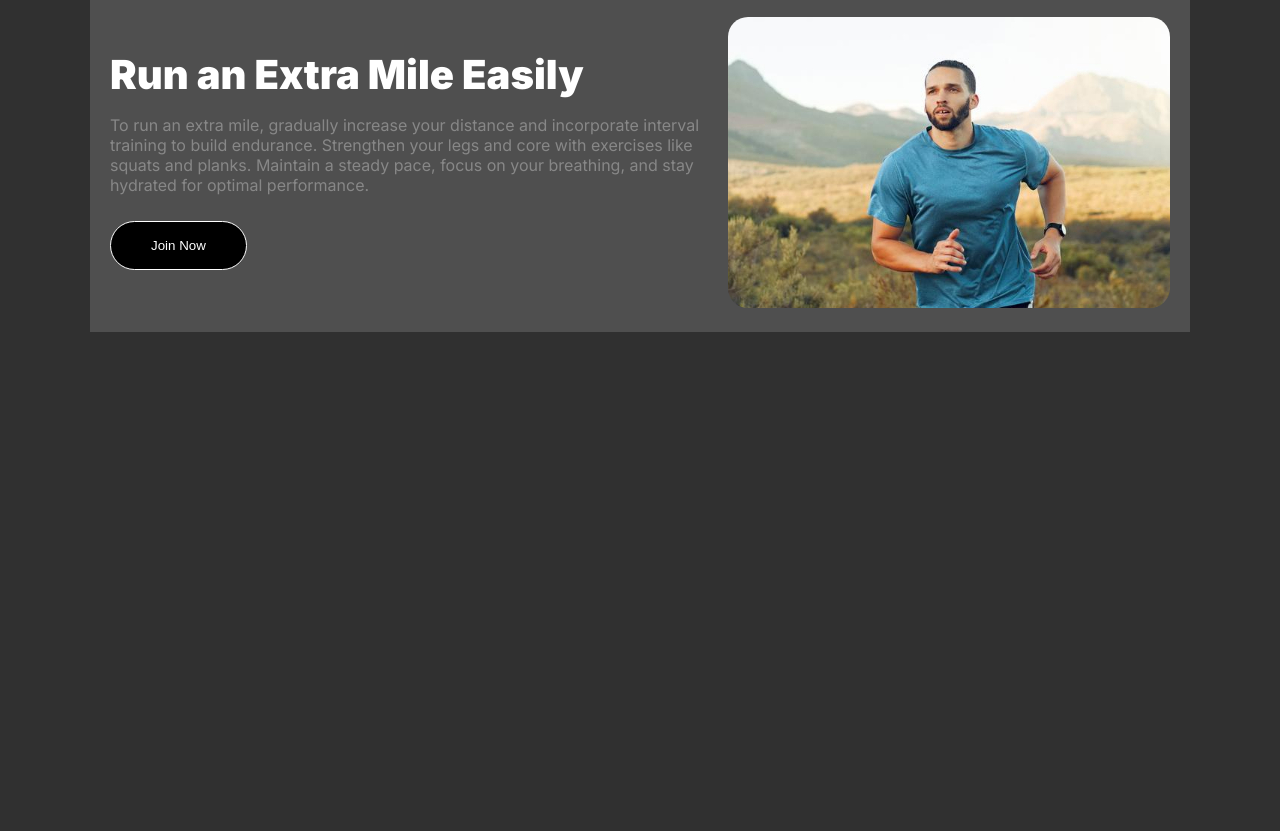
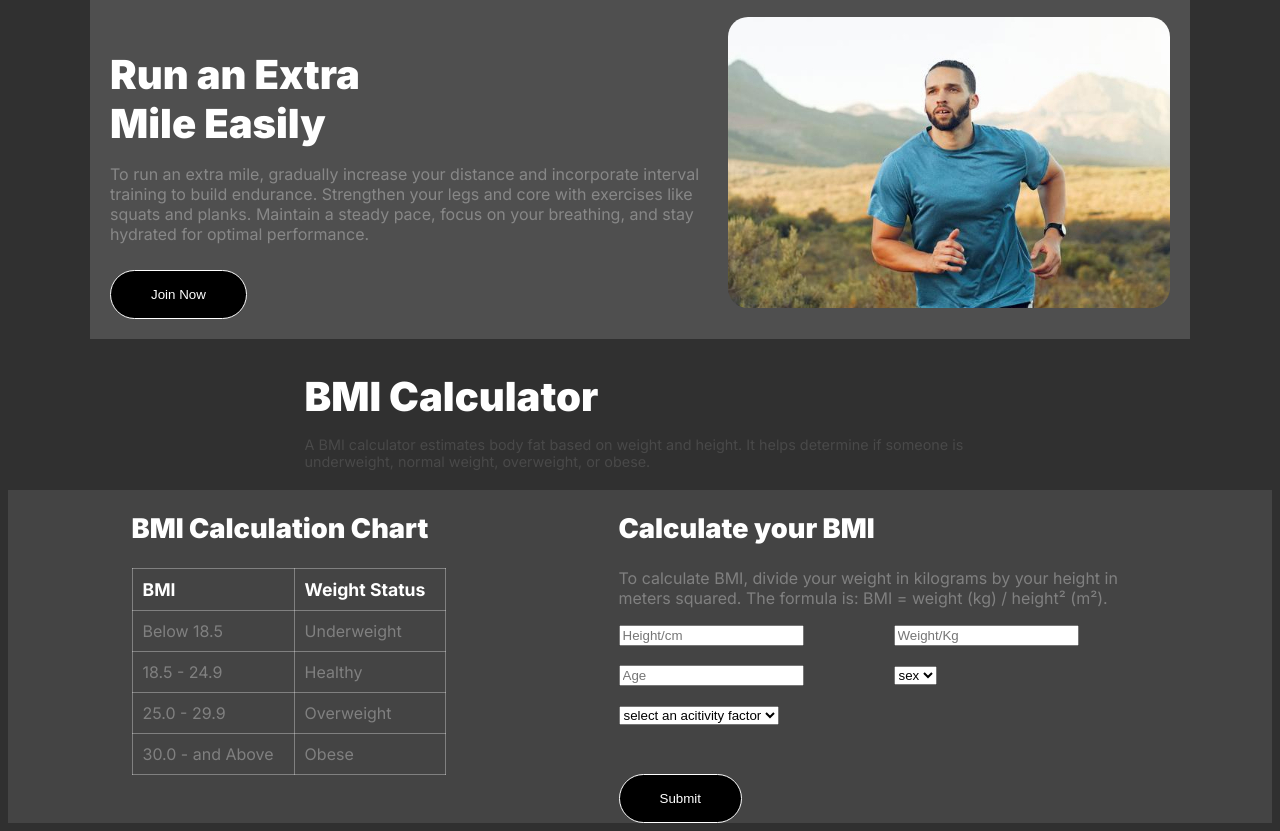
Before and after one commit to King-coder940/Assignment-102, a plain HTML site: page index.html in a window 1280 px wide. Shown: the part 1177-2008 px from the top of the page. Before the commit the page ends 1517 px from the top, so only its background shows below. Drawn offline with Linux system fonts and the light colour scheme; a web font is replaced by a local one.

Commit message:
bmi section done

```diff
--- a/index.html
+++ b/index.html
@@ -104,7 +104,7 @@
         <section class="run">
             <div class="run-container">
                 <div class="run-content">
-                    <h1 class="section-title">Run an Extra Mile Easily</h1>
+                    <h1 class="section-title">Run an Extra <br>Mile Easily</h1>
                     <p class="section-description">To run an extra mile, gradually increase your distance and incorporate interval training to build endurance. Strengthen your legs and core with exercises like squats and planks. Maintain a steady pace, focus on your breathing, and stay hydrated for optimal performance.</p>
                     <button class="btn-1">Join Now</button>
 
@@ -116,6 +116,88 @@
             </div>
 
         </section>
+        <section class="BMI">
+            <div class="bmi-content">
+                <h1 class="section-title">BMI Calculator</h1>
+                <p class="bmi-description">A BMI calculator estimates body fat based on weight and height. It helps determine if someone is underweight, normal weight, overweight, or obese.</p>
+            </div>
+
+
+        </section>
+        <section class="bmi-calculator">
+            <div class="bmi-container">
+                <div class="chart">
+                    <h1 class="t-title">BMI Calculation Chart</h1>
+                    <table>
+                        <thead class="th-title">
+                            <tr>
+                                <th>BMI</th>
+                                <th>Weight Status</th>
+
+                            </tr>
+
+                        </thead>
+                        <tbody class="section-description">
+                            <tr>
+                                <td>Below 18.5</td>
+                                <td>Underweight</td>
+                            </tr>
+                            <tr>
+                                <td>18.5 - 24.9</td>
+                                <td>Healthy</td>
+                            </tr>
+                            <tr>
+                                <td>25.0 - 29.9</td>
+                                <td>Overweight</td>
+                            </tr>
+                            <tr>
+                                <td>30.0 - and Above</td>
+                                <td>Obese</td>
+                            </tr>
+
+                        </tbody>
+                        <tfoot>
+
+                        </tfoot>
+                    </table>
+                </div>
+                <div class="calculation">
+                    <h1 class="t-title">Calculate your BMI</h1>
+                    <p class="semi-description">To calculate BMI, divide your weight in kilograms by your height in meters squared. The formula is: BMI = weight (kg) / height² (m²). </p>
+                    <form>
+                        <div class="form-container">
+                            <div class="grid1">
+                                <input type="text" name="height/Cm" id="" placeholder="Height/cm">
+                            </div>
+                            <div class="grid2">
+                                <input type="text" name="" id="" placeholder="Weight/Kg">
+                            </div>
+                            <div class="grid3">
+                                <input type="text" name="" id="" placeholder="Age">
+                            </div>
+                            <div class="grid4 col">
+                                <select name="" id="">
+                                    <option value="">sex</option>
+                                </select>
+                            </div>
+                            <div class="grid5" id="select-activity">
+                                <select class="custom box"  name="" id="" >
+                                    <option value="">select an acitivity factor</option>
+                                </select>
+                            </div>
+
+
+
+                        </div>
+                        <input class="btn-1" type="button" value="Submit" >
+
+                    </form>
+
+                </div>
+            </div>
+
+
+        </section>
 
     </main>
     <footer>
--- a/styles/style.css
+++ b/styles/style.css
@@ -326,13 +326,67 @@ body{
     gap: 20px;
 }
 
+/* BMI section */
+.bmi-description{
+
+    color: rgba(255, 255, 255, 0.123);
+    font-weight: 400;
+    font-size: .9rem;
+}
+.BMI{
+    max-width: 671px;
+    margin: 20px auto;
 
 
 
+}
+/* calculator section */
+table{
+    border-collapse: collapse;
+}
+td, th{
+    text-align: left;
+    border: 1px solid rgba(255, 255, 255, 0.322);
+    padding: 10px 20px 10px 10px
+}
+.th-title{
+    font-size: 1.1rem;
+    color:  rgb(255, 255, 255);
 
 
 
+}
+.t-title{
+    font-size: 1.7rem;
+    color:  rgb(255, 255, 255);
+    font-weight: 900;
 
+}
+.bmi-calculator{
+    background-color:rgba(255, 255, 255, 0.096);
+}
+.bmi-container{
+    display: flex;
+    justify-content: space-around;
+    gap: 20px;
+    max-width: 1060px;
+    margin: 0 auto;
+}
+.chart{
+    width: 40%;
+}
+.calculation{
+    width: 50%;
+}
+/* form section */
+.form-container{
+    display: grid;
+    grid-template-columns: repeat(2,1fr);
+    grid-template-rows: repeat(2,20px) 20px 20px;
+    color: #FFFFFF;
+    gap: 20px;
+
+}
 
  @media screen and (max-width:576px) {
     /* banner section mobile responsiveness */
@@ -414,5 +468,35 @@ body{
         width: 85%;
         margin: 0 auto;
     }
+    .run{
+        border-radius: 20px;
+
+    }
+    .run-container{
+        flex-direction: column;
+        padding: 10px;
+
+
+    }
+    .run-img{
+        object-fit: contain;
+    }
+
+     /*calculator section */
+
+    .bmi-container{
+        flex-direction: column;
+        padding: 40px;
+    }
+    .chart{
+        width: 100%;
+    }
+    .calculation{
+        width: 100%;
 
  }
+ .form-container{
+    gap: 5px;
+ }
+
+}
```
